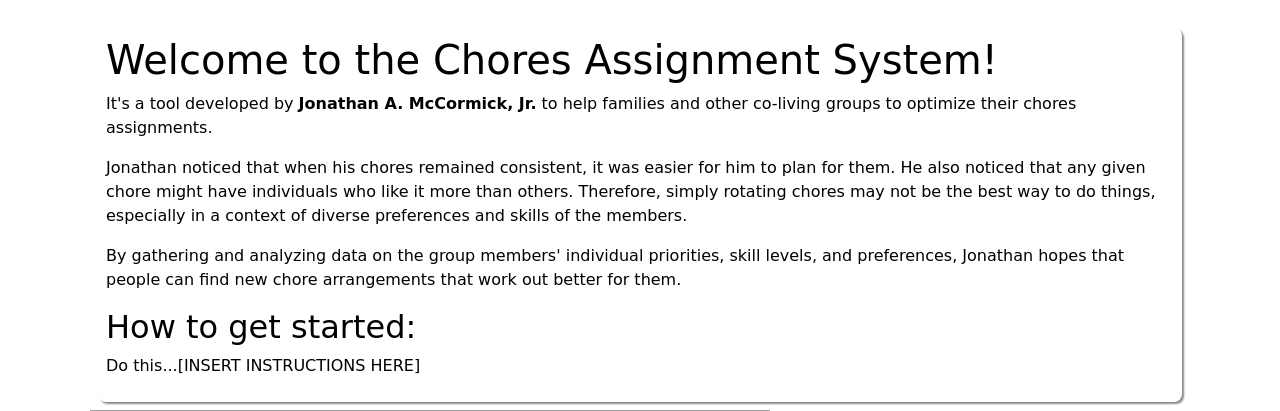
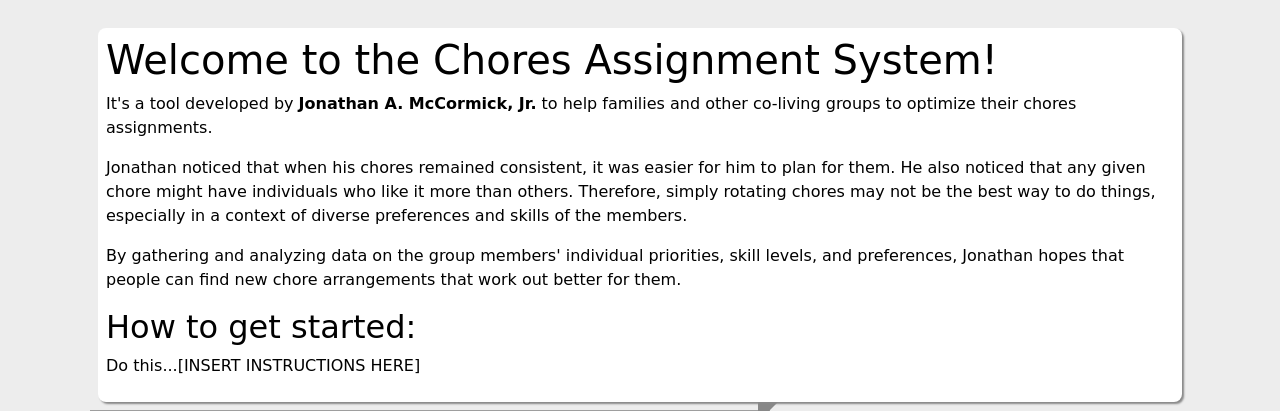
Before and after one commit to JonathanMcCormickJr/chores-assignment-system, a Flask app: page / in a window 1280 px wide. Shown: the part 96-507 px from the top of the page. Run offline with Flask 2, Linux system fonts and the light colour scheme; some libraries are stand-ins or nearby versions; grey boxes are pictures that could not be loaded.

Commit message:
Update light.css

```diff
--- a/static/css/light.css
+++ b/static/css/light.css
@@ -1,4 +1,15 @@
+/* light.css */
+
 body {
-  background-color: white;
+  background-color: #ededed;
   color: black;
 }
+
+.talk-bubble {
+    background: white;
+    color: black;
+}
+
+.talk-bubble:after {
+    border-top-color: #888888;
+}
```
